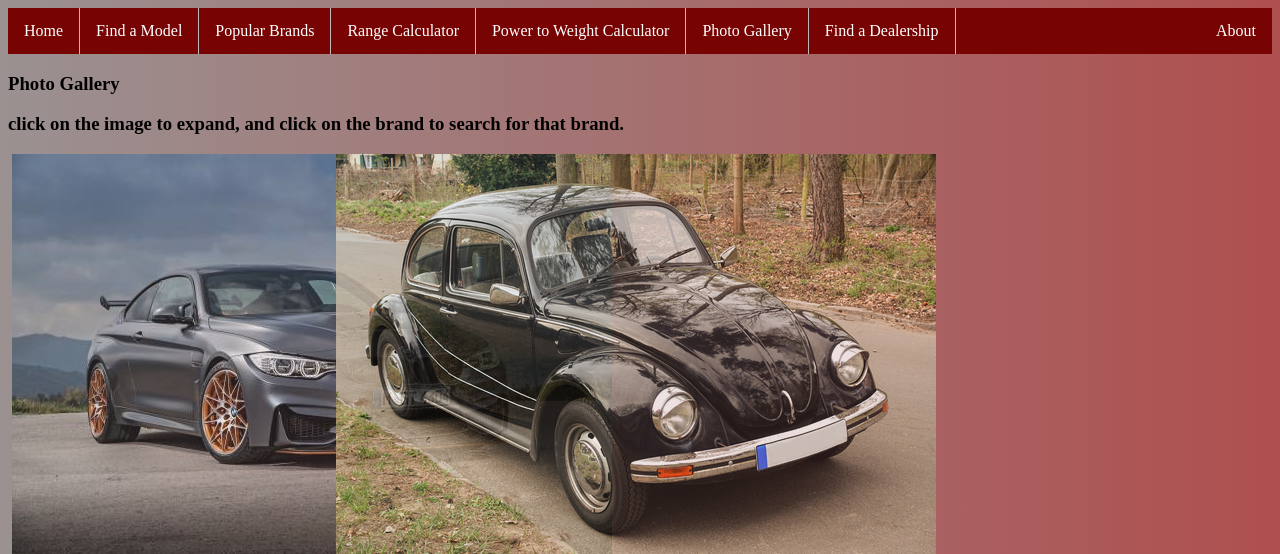
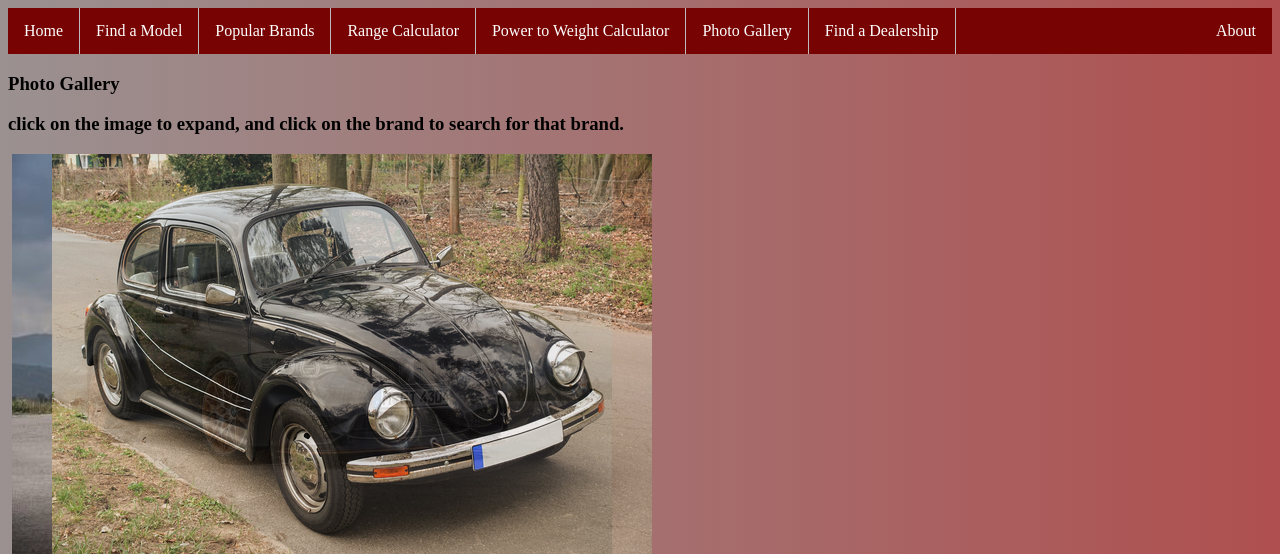
Before and after one commit to rohitd3/vroom, a Jekyll site: the page built from _pages/Gallery.html, in a window 1280 px wide. Shown: the top 554 px of the page. Built offline with Jekyll 4.4.1, drawn with Linux system fonts in a browser that asks for light colours; grey boxes are pictures that could not be loaded.

Commit message:
2 images + float right

```diff
--- a/_pages/Gallery.html
+++ b/_pages/Gallery.html
@@ -68,7 +68,7 @@
       <img src="/vroom/images/gallry/civic.png" alt="Toyota" onclick="myFunction(this);">
     </div> -->
     <div class="column">
-      <img src="/vroom/images/gallry/vw.jpg" alt="Volkswagen" onclick="myFunction(this);">
+      <img src="/vroom/images/gallry/vw.jpg" style="float:right" alt="Volkswagen" onclick="myFunction(this);">
     </div>
     <!-- <div class="column">
       <img src="/vroom/images/gallry/civic.png" alt="Hyundai" onclick="myFunction(this);">
@@ -92,15 +92,13 @@
 
 <div class="row">
   <div class="column">
-    <img src="/vroom/images/gallry/mcl.jpg" width="400" height="600" alt="Mclaren" onclick="myFunction(this);">
+    <img src="/vroom/images/gallry/mcl.jpg" alt="Mclaren" onclick="myFunction(this);">
   </div>
   <div class="column">
-    <img src="/vroom/images/gallry/civic.png" width="400" height="600" alt="Honda" onclick="myFunction(this);">
+    <img src="/vroom/images/gallry/civi.jpg" style="float:right" alt="Honda" onclick="myFunction(this);">
   </div>
 
-  <!-- <div class="column">
-    <img src="/vroom/images/gallry/civic.png" alt="Hyundai" onclick="myFunction(this);">
-  </div> -->
+
 </div>
   <script>
     function myFunction(imgs) {
```
